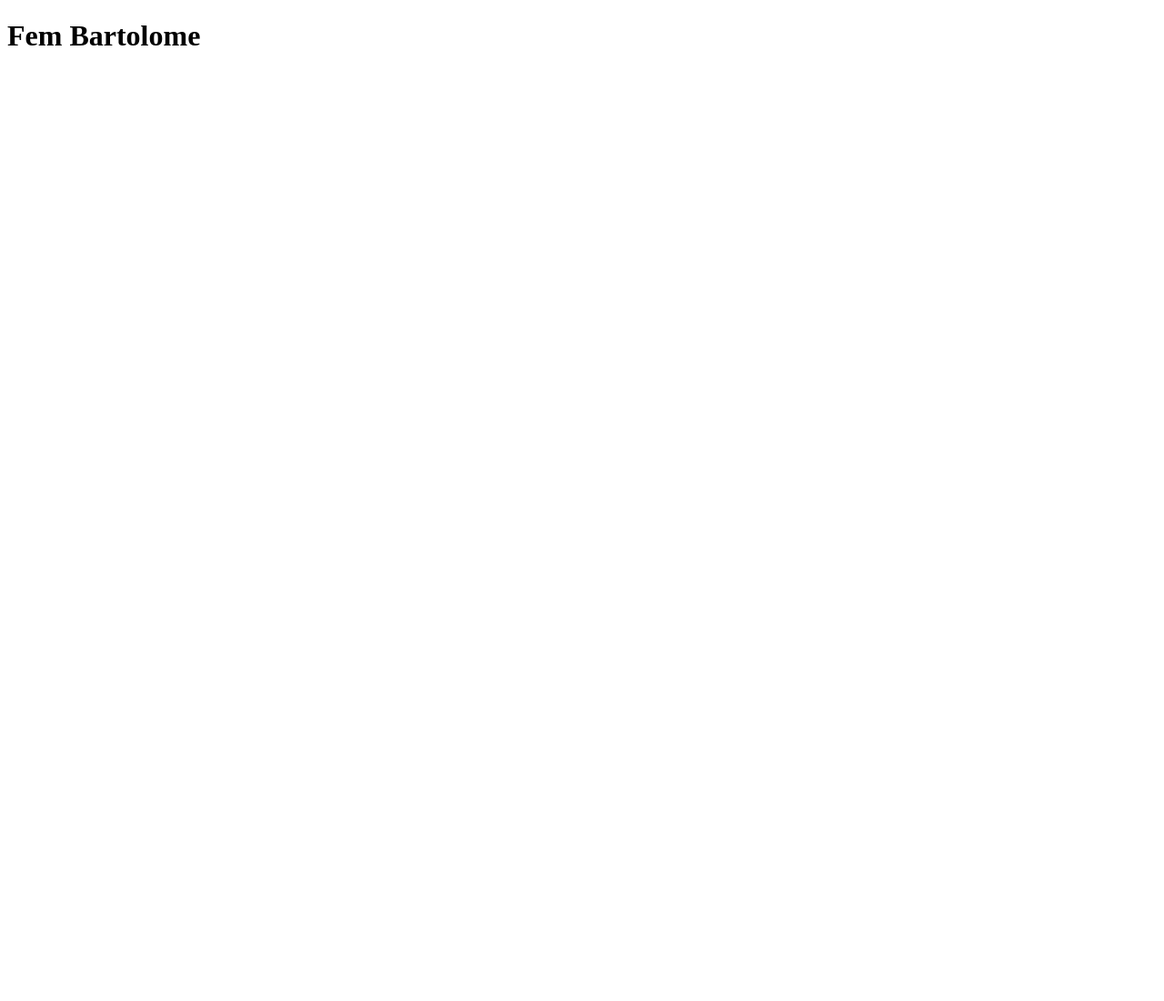
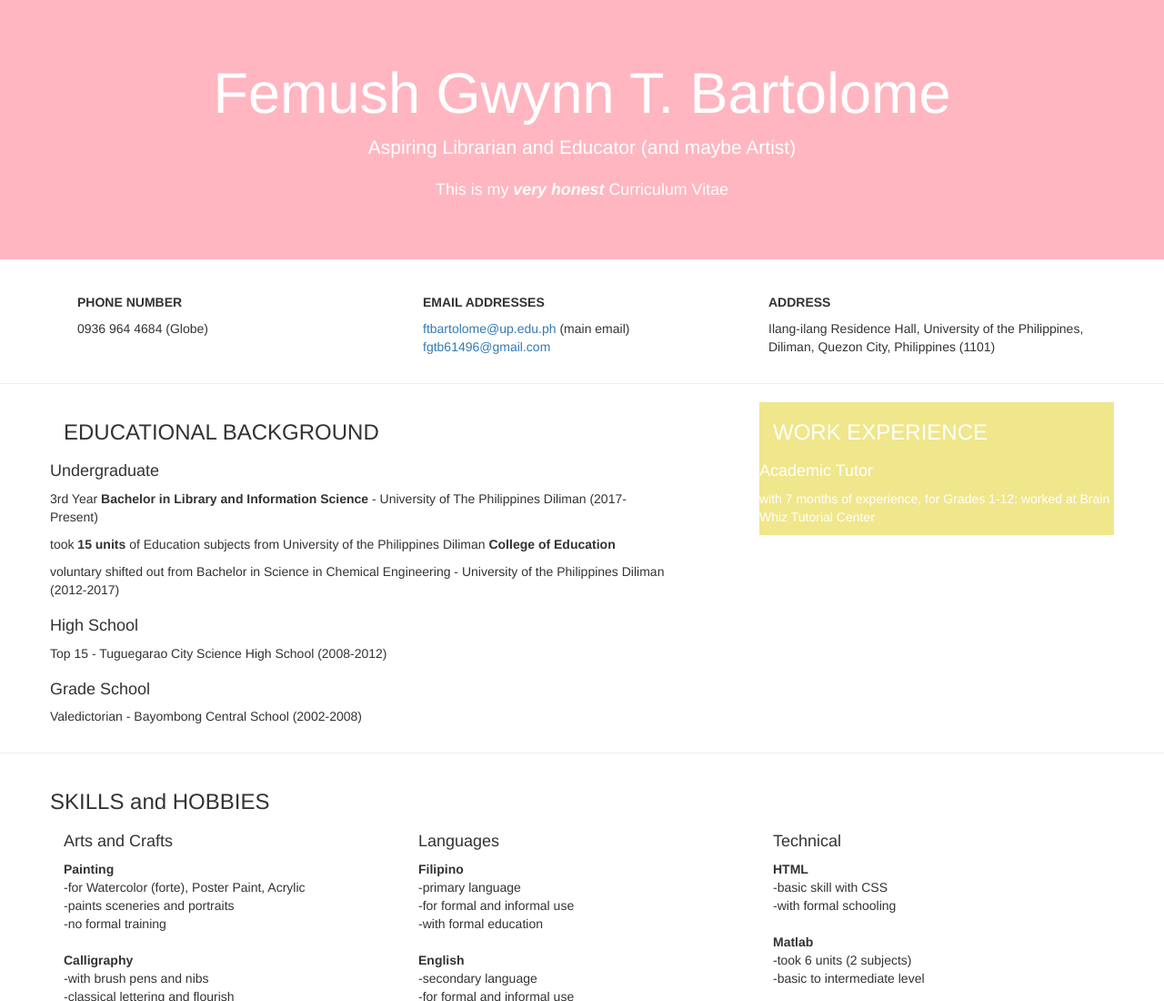
Before and after one commit to ftbartolome/CurriculumVitae-LIS161-, a plain HTML site: page index.html in a window 1280 px wide. Shown: the top 1100 px of the page at 91% size. Before the commit the page ends 800 px from the top, so only its background shows below. Drawn offline with nearby package versions, Linux system fonts and the light colour scheme.

Commit message:
Update index.html

```diff
--- a/index.html
+++ b/index.html
@@ -1,10 +1,178 @@
 <!DOCTYPE html>
-<html>
-  <head>
-    <title>
-    </title>
-  </head>
-  <body>
-    <h1>Fem Bartolome</h1>
-  </body>
+<html lang="en">
+<head>
+  <title>Curriculum Vitae</title>
+  <meta charset="utf-8">
+  <meta name="viewport" content="width=device-width, initial-scale=1">
+  <link rel="stylesheet" href="https://maxcdn.bootstrapcdn.com/bootstrap/3.3.7/css/bootstrap.min.css">
+  <script src="https://ajax.googleapis.com/ajax/libs/jquery/3.2.1/jquery.min.js"></script>
+  <script src="https://maxcdn.bootstrapcdn.com/bootstrap/3.3.7/js/bootstrap.min.js"></script>
+
+<style>
+  .jumbotron {
+    background: #FFB6C1;
+    color: #fff;
+  }
+
+  .bg-1 {
+    background: #fff
+    color: #F4A460;
+  }
+
+  .bg-2 {
+    background:   #F0E68C;
+    color: #fff;
+  }
+
+</style>
+
+
+
+</head>
+
+<body>
+<div class="jumbotron text-center">
+  <h1>Femush Gwynn T. Bartolome</h1>
+  <p>Aspiring Librarian and Educator (and maybe Artist)</p>
+  <p><small>This is my <i><b>very honest</b></i> Curriculum Vitae</small> </p>
+</div>
+
+<div class="container bg-1">
+  <div class="col-sm-4">
+     <h5><b>PHONE NUMBER</b></h5>
+   <p> 0936 964 4684 (Globe)</p>
+  </div>
+  <div class="col-sm-4">
+    <h5><b>EMAIL ADDRESSES</b></h5>
+    <a href="mailto:ftbartolome@up.edu.ph"> ftbartolome@up.edu.ph </a>(main email) <br>
+    <a href="mailto:fgtb61496@gmail.com"> fgtb61496@gmail.com</a>
+  </div>
+  <div class="col-sm-4">
+    <h5><b>ADDRESS</b></h5>
+      <p>Ilang-ilang Residence Hall, University of the Philippines, Diliman, Quezon City, Philippines (1101)</p>
+  </div>
+</div>
+
+<hr>
+
+<div class="container">
+  <div class="row">
+    <div class="col-sm-7">
+      <h3>EDUCATIONAL BACKGROUND</h3>
+      <div class="row">
+        <h4>Undergraduate</h4>
+        <p>3rd Year <b>Bachelor in Library and Information Science</b> - University of The Philippines Diliman (2017-Present)</p>
+        <p>took <b>15 units</b> of Education subjects from University of the Philippines Diliman <b>College of Education</b> </p>
+        <p>voluntary shifted out from Bachelor in Science in Chemical Engineering - University of the Philippines Diliman (2012-2017)</p>
+      </div>
+      <div class="row">
+        <h4>High School</h4>
+        <p>Top 15 - Tuguegarao City Science High School (2008-2012)</p>
+      </div>
+      <div class="row">
+        <h4>Grade School</h4>
+        <p>Valedictorian - Bayombong Central School (2002-2008)</p>
+      </div>
+    </div>
+    <div class="col-sm-1"></div>
+    <div class="col-sm-4 bg-2">
+      <h3>WORK EXPERIENCE</h3>
+        <div class="row">
+        <h4>Academic Tutor</h4>
+          <p>with 7 months of experience, for Grades 1-12: worked at Brain Whiz Tutorial Center</p>
+        </div>
+    </div>
+  </div>
+</div>
+<hr>
+
+<div class="container">
+  <div class="row">
+    <h3>SKILLS and HOBBIES</h3>
+      <div class="col-sm-4">
+        <h4>Arts and Crafts</h4>
+          <dl>
+            <dt>Painting</dt>
+              <dd>-for Watercolor (forte), Poster Paint, Acrylic</dd>
+              <dd>-paints sceneries and portraits</dd>
+              <dd>-no formal training</dd><br>
+            <dt>Calligraphy</dt>
+              <dd>-with brush pens and nibs</dd>
+              <dd>-classical lettering and flourish</dd>
+              <dd>-no fomal training</dd><br>
+            <dt>Scrapbooking</dt>
+              <dd>-for recreation purposes</dd>
+              <dd>-no formal training</dd><br>
+            <dt>Sketching</dt>
+              <dd>-portraits and fashion illustration</dd>
+              <dd>-with graphite and color pencils (also wtercolor pencils)</dd>
+              <dd>-no formal training</dd>
+          </dl>
+      </div>
+      <div class="col-sm-4">
+        <h4>Languages</h4>
+          <dl>
+            <dt>Filipino</dt>
+              <dd>-primary language</dd>
+              <dd>-for formal and informal use</dd>
+              <dd>-with formal education</dd><br>
+            <dt>English</dt>
+              <dd>-secondary language</dd>
+              <dd>-for formal and informal use</dd>
+              <dd>-with formal education</dd><br>
+            <dt>Ilocano</dt>
+              <dd>-mother tongue</dd>
+              <dd>-no formal education</dd><br>
+            <dt>Spanish</dt>
+              <dd>-undergraduate language elective</dd>
+              <dd>-took <b>12 units</b> from Department of European Languges, University of the Philippines Diliman</dd><br>
+            <dt>Sign Language</dt>
+              <dd>-basic to intermediate level</dd>
+              <dd>-trained with <a href="https://www.facebook.com/ChristianSocietyfortheDeaf/">Christian Society for the Deaf</a> </dd><br>
+          </dl>
+       </div>
+       <div class="col-sm-4">
+        <h4>Technical</h4>
+         <dl>
+           <dt>HTML</dt>
+           <dd>-basic skill with CSS</dd>
+           <dd>-with formal schooling</dd><br>
+           <dt>Matlab</dt>
+           <dd>-took 6 units (2 subjects)</dd>
+           <dd>-basic to intermediate level</dd>
+           <dt></dt>
+         </dl>
+      </div>
+    </div>
+  </div>
+</div>
+<div class="container">
+  <div class="row">
+    <h3>Affiliations</h3>
+      <div class="col-sm-3">
+        <h4>Religion: Iglesia ni Cristo</h4>
+        <dl>
+          <dt>CWS volunteer (2013-present)</dt>
+        </dl>
+      </div>
+      <div class="col-sm-1"></div>
+      <div class="col-sm-3">
+        <h4>Organization: Christian Brotherhood International</h4>
+        <dl>
+          <dt>Member since 2012</dt><br>
+          <dt>Chapter Officer since 2013</dt>
+          <dd>-Secretatiat Committee Member (2013)</dd>
+          <dd>-Outreach Committee Member (2014)</dd>
+          <dd>-Missionary Committee Member (2015)</dd>
+          <dd>-Academics Committee Member (2016)</dd><br>
+          <dt>District Officer (2016)</dt>
+          <dd>-Academics Committee Member (2016)</dd>
+          <dd>-Acadeimcs Committee Chairperson (2017)</dd>
+          <dd>-Vice President for External Affairs (present)</dd>
+        </dl>
+      </div>
+  </div>
+</div>
+
+</body>
 </html>
```
